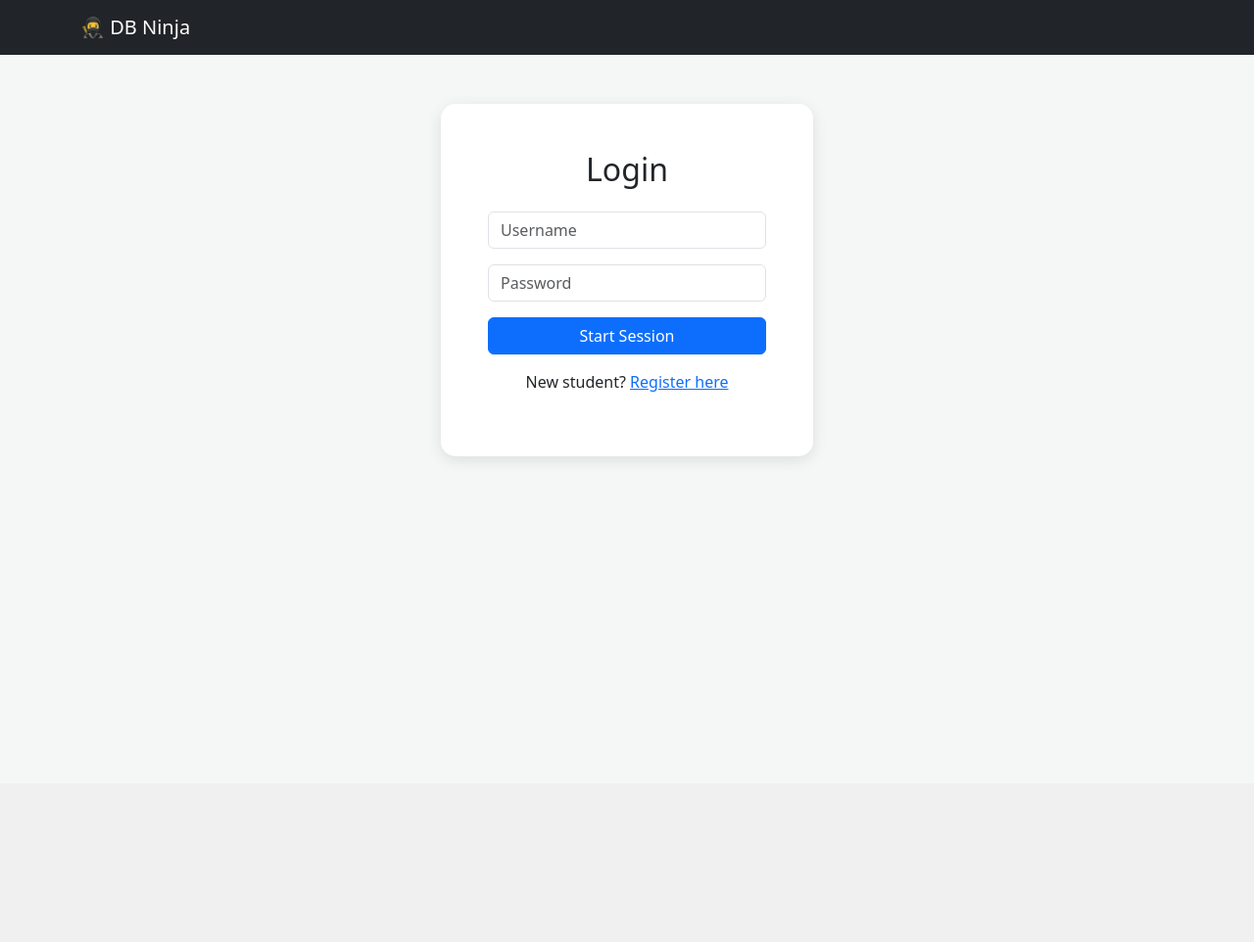
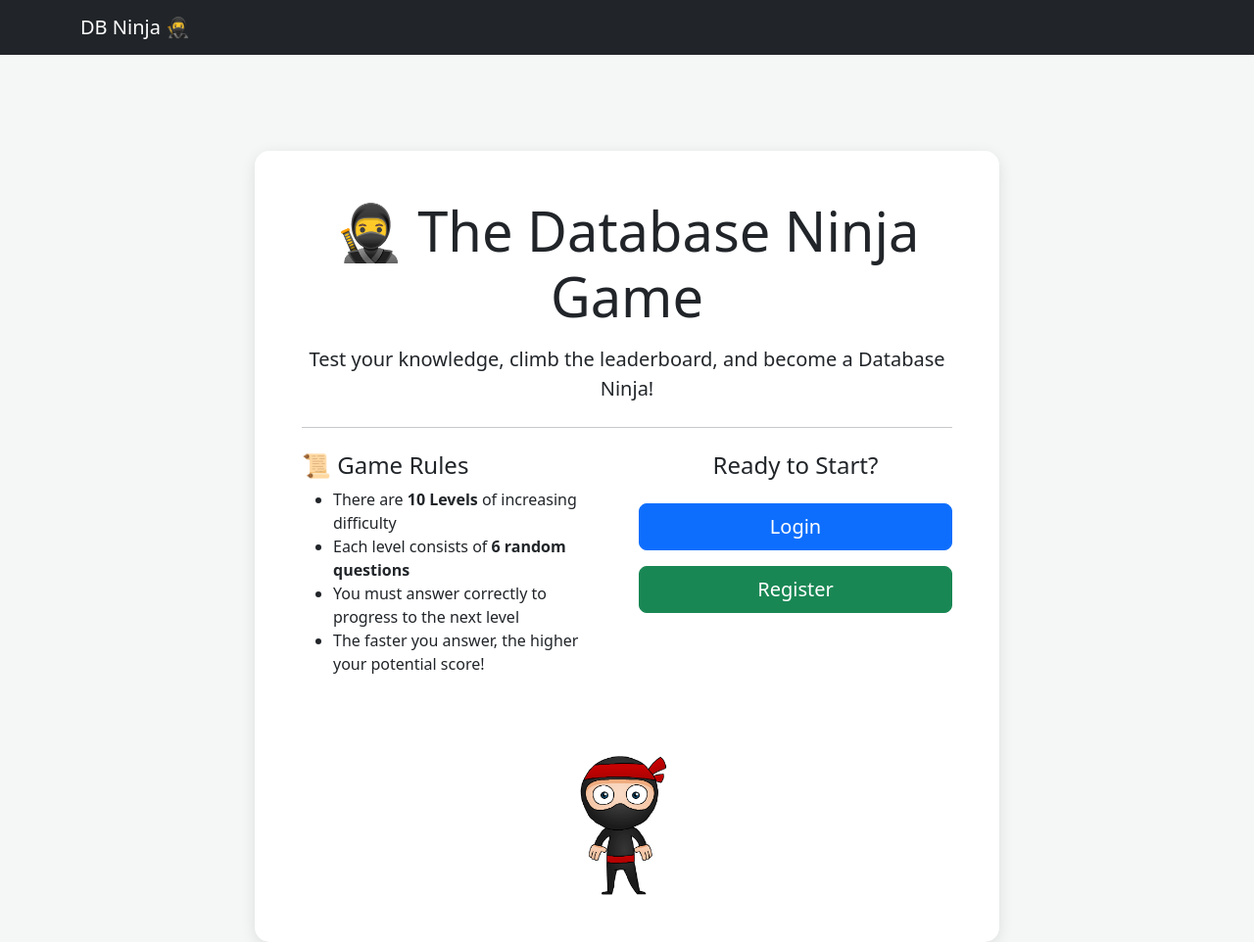
Before and after one commit to daraghmatu/db-ninja, a Flask app: page / in a window 1280 px wide. Shown: the whole page at 98% size. Before the commit the page ends 467 px from the top, so only its background shows below. Run offline with Flask 3, Linux system fonts and the light colour scheme.

Commit message:
registration working, added rules to homepage

```diff
--- a/app.py
+++ b/app.py
@@ -39,7 +39,7 @@ def register():
             flash("Account created successfully! Please log in.")
             return redirect(url_for('login'))
         else:
-            flash("Username already exists or a database error occurred.")
+            flash("Username already exists")
 
     return render_template('register.html')
 
--- a/templates/base.html
+++ b/templates/base.html
@@ -12,7 +12,7 @@
 <body>
     <nav class="navbar navbar-dark bg-dark">
         <div class="container">
-            <a class="navbar-brand" href="/">🥷 DB Ninja</a>
+            <a class="navbar-brand" href="/">DB Ninja 🥷</a>
             {% if session['username'] %}
                 <span class="navbar-text text-white">
                     Level: {{ session['current_level'] }} | User: {{ session['username'] }} |
--- a/templates/index.html
+++ b/templates/index.html
@@ -1,18 +1,34 @@
 {% extends "base.html" %}
 {% block content %}
-<div class="row justify-content-center">
-    <div class="col-md-4 game-card bg-white p-5">
-        <h2 class="text-center mb-4">Login</h2>
-        <form action="/login" method="post">
-            <div class="mb-3">
-                <input type="text" name="username" class="form-control" placeholder="Username" required>
+<div class="row justify-content-center mt-5">
+    <div class="col-md-8 text-center bg-white p-5 game-card">
+        <h1 class="display-4">🥷 The Database Ninja Game </h1>
+        <p class="lead mt-3">Test your knowledge, climb the leaderboard, and become a Database Ninja!</p>
+
+        <hr class="my-4">
+
+        <div class="row text-start mt-4">
+            <div class="col-md-6">
+                <h4>📜 Game Rules</h4>
+                <ul>
+                    <li>There are <strong>10 Levels</strong> of increasing difficulty</li>
+                    <li>Each level consists of <strong>6 random questions</strong></li>
+                    <li>You must answer correctly to progress to the next level</li>
+                    <li>The faster you answer, the higher your potential score!</li>
+                </ul>
             </div>
-            <div class="mb-3">
-                <input type="password" name="password" class="form-control" placeholder="Password" required>
+            <div class="col-md-6 text-center">
+                <h4>Ready to Start?</h4>
+                <div class="d-grid gap-3 mt-4">
+                    <a href="{{ url_for('login') }}" class="btn btn-primary btn-lg">Login</a>
+                    <a href="{{ url_for('register') }}" class="btn btn-success btn-lg">Register</a>
+                </div>
             </div>
-            <button type="submit" class="btn btn-primary w-100">Start Session</button>
-        </form>
-        <p class="mt-3 text-center">New student? <a href="/register">Register here</a></p>
+        </div>
+
+        <div class="mt-5">
+            <img src="{{ url_for('static', filename='images/ninja_karate.gif') }}" style="width: 120px;">
+        </div>
     </div>
 </div>
 {% endblock %}
```
Also changed, not shown: DB/schema.sql (+22 -3 lines), templates/login.html (added, +28 -0 lines), templates/register.html (added, +28 -0 lines), static/images/ninja_karate.gif (added).
